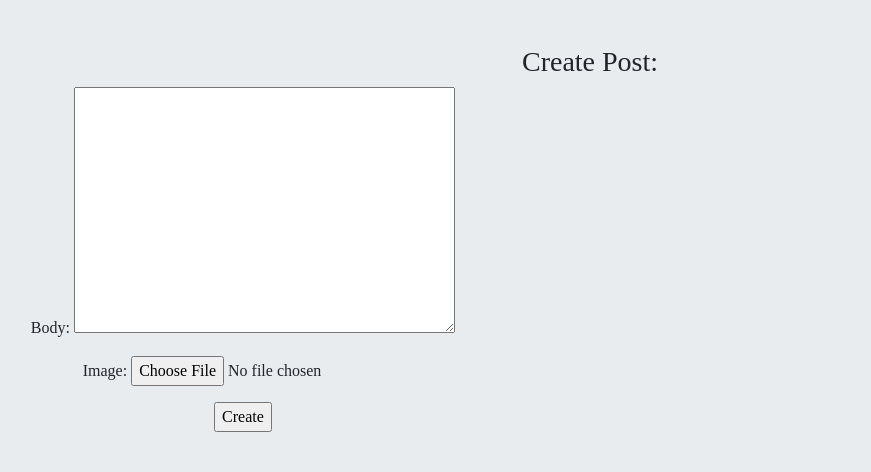
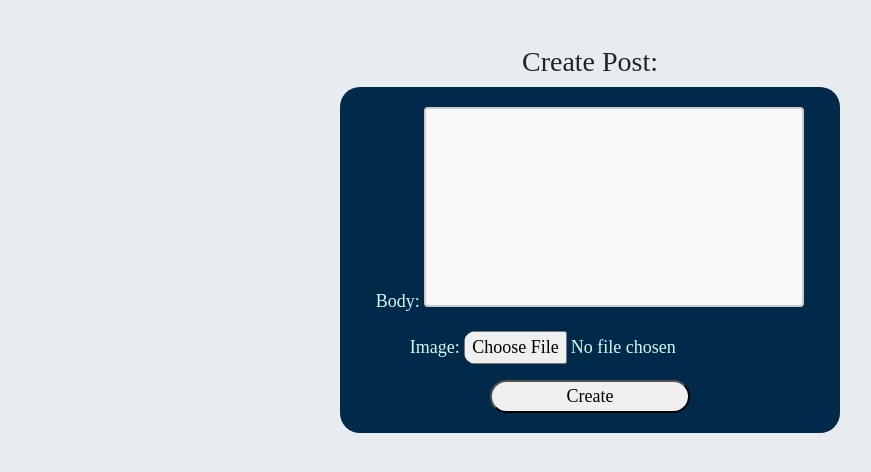
Before and after one commit to baharehansari/Django3_SocialNetwork, a Django app: page /post/create/ in a window 1280 px wide. Shown: the part 65-537 px from the top of the page, without its empty margins (50-921 px from the left). Run offline with Django 4.2, Linux system fonts and the light colour scheme; the visitor is signed in with stand-in values (Sample User, id 1).

Commit message:
v2-fixed some bugs

```diff
--- a/A/settings.py
+++ b/A/settings.py
@@ -123,9 +123,3 @@ AUTHENTICATION_BACKENDS = [
 LOGIN_URL = '/account/login/'
 
 # google account (for reset password)
-EMAIL_BACKEND = 'django.core.mail.backends.smtp.EmailBackend'
-EMAIL_HOST = 'mail.devba.ir'
-EMAIL_HOST_USER = 'djangosm@devba.ir'
-EMAIL_PORT = 465
-EMAIL_HOST_PASSWORD = '?RYwD8!P$tq='
-EMAIL_USE_TLS = True
--- a/account/templates/account/profile.html
+++ b/account/templates/account/profile.html
@@ -2,7 +2,7 @@
 {% block title %}profile{% endblock %}
 
 {% block content %}
-    <h2 class="text-center" style="font-size: 22px; margin-top:10px;">username: {{ user.username }}</h2>
+    <h2 class="text-center" style="margin:0 auto;font-size: 22px;">username: {{ user.username }}</h2>
     {% if request.user.id == user.id %}
         <a href="{% url 'home:post_create' %}" class="btn btn-info">Add new post</a>
     {% endif %}
@@ -13,7 +13,7 @@
         <a class="btn btn-primary" href="{% url 'account:user_unfollow' user.id %}">Unfollow</a>
     {% endif %}
 
-    <div class="card-group" style="padding:25px; ">
+    <div class="card-group" style="margin:0 auto;padding:25px; ">
     {% for post in posts %}
         <div class="card" style="width:250px; padding: 20px; text-align: center; align-items: center;">
             <div class="card-body">
--- a/home/forms.py
+++ b/home/forms.py
@@ -1,7 +1,13 @@
 from django import forms
 from .models import Post
 
-class PostCreateUpdateForm(forms.ModelForm):
+class PostCreateForm(forms.ModelForm):
     class Meta:
         model = Post
         fields = ('body','image')
+
+
+class PostUpdateForm(forms.ModelForm):
+    class Meta:
+        model = Post
+        fields = ('body',)
--- a/home/templates/home/create.html
+++ b/home/templates/home/create.html
@@ -2,9 +2,9 @@
 {% block title %}Create{% endblock %}
 {% block content %}
     <h3>Create Post:</h3>
-    <form action="" method="post" class="col-md-5" enctype="multipart/form-data" novalidate>
+    <form action="" style="width:500px;" method="post" class="form" enctype="multipart/form-data" novalidate>
         {% csrf_token %}
         {{ form.as_p }}
-        <input type="submit" value="Create">
+        <input class="bts" type="submit" value="Create">
     </form>
 {% endblock %}
--- a/home/templates/home/detail.html
+++ b/home/templates/home/detail.html
@@ -1,8 +1,8 @@
 {% extends 'base.html' %}
 {% block title %}Details{% endblock %}
 {% block content %}
-<div class="card-group" style="padding:20px;text-align: center; align-content: center; align-items: center; "">
-        <div class="card" style=" padding: 20px; text-align: center; align-items: center;">
+<div class="card-group" style="margin:0 auto; padding:20px;text-align: center; align-content: center; align-items: center; ">
+        <div class="card" style="margin:0 auto; padding: 20px; text-align: center; align-items: center;">
             <div class="card-body" style=" text-align: justify; align-content: center; align-items: center; "">
                 <p class="card-text" style="font-size: 18px;">{{ post.body }}</p>
             </div>
--- a/home/views.py
+++ b/home/views.py
@@ -1,5 +1,6 @@
 from django.shortcuts import render, redirect, get_object_or_404
 from django.views import View
+import os
 from .models import *
 from django.contrib.auth.mixins import LoginRequiredMixin
 from django.contrib import messages
@@ -19,16 +20,18 @@ class PostDetailView(View):
 
 class PostDeleteView(LoginRequiredMixin,View):
     def get(self, request, post_id):
-        post= get_object_or_404(Post, pk=post_id)
+        post = get_object_or_404(Post, pk=post_id)
         if post.user.id == request.user.id:
             post.delete()
+            if len(post.image) > 0:
+                os.remove(post.image.path)
             messages.success(request, 'post deleted successfully', 'success')
         else:
             messages.error(request, 'you can not delete this post!', 'danger')
         return redirect('home:home')
 
 class PostUpdateView(LoginRequiredMixin, View):
-    form_class= PostCreateUpdateForm
+    form_class= PostUpdateForm
 
     def setup(self, request, *args, **kwargs):
         self.post_instance = Post.objects.get(pk=kwargs['post_id'])
@@ -51,7 +54,7 @@ class PostUpdateView(LoginRequiredMixin, View):
 
     def post(self, request, *args, **kwargs):
         post = self.post_instance
-        form = self.form_class(request.POST, request.FILES, instance=post)
+        form = self.form_class(request.POST, instance=post)
         if form.is_valid():
             new_post = form.save(commit=False)
             new_post.slug = slugify(form.cleaned_data['body'][:30])
@@ -61,7 +64,7 @@ class PostUpdateView(LoginRequiredMixin, View):
 
 
 class PostCreateView(LoginRequiredMixin, View):
-    form_class = PostCreateUpdateForm
+    form_class = PostCreateForm
 
     def get(self, request, *args, **kwargs):
         form = self.form_class
@@ -73,6 +76,9 @@ class PostCreateView(LoginRequiredMixin, View):
             new_post = form.save(commit=False)
             new_post.slug = slugify(form.cleaned_data['body'][:30])
             new_post.user = request.user
+            if len(request.FILES) != 0:
+                new_post.image = request.FILES['image']
+                request.FILES['image'].name = str(request.user) + '.png'
             new_post.save()
             messages.success(request, 'new post added successfully.', 'success')
-            return redirect('home:post_detail', new_post.id, new_post.slug)
+            return redirect('home:post_detail',  new_post.id, new_post.slug)
--- a/templates/base.html
+++ b/templates/base.html
@@ -41,6 +41,16 @@
             align-items: center;
             border-radius: 12px;
         }
+        .form textarea {
+            width: 380px;
+            height: 200px;
+            box-sizing: border-box;
+            border: 2px solid #ccc;
+            border-radius: 4px;
+            background-color: #f8f8f8;
+            font-size: 16px;
+            resize: none;
+        }
         .form .bts{
             cursor: pointer;
             width: 200px;
```
Also changed, not shown: home/templates/home/index.html (+10 -15 lines), home/migrations/0003_alter_post_image.py (added), home/migrations/0004_alter_post_image.py (added), 2 other files.
